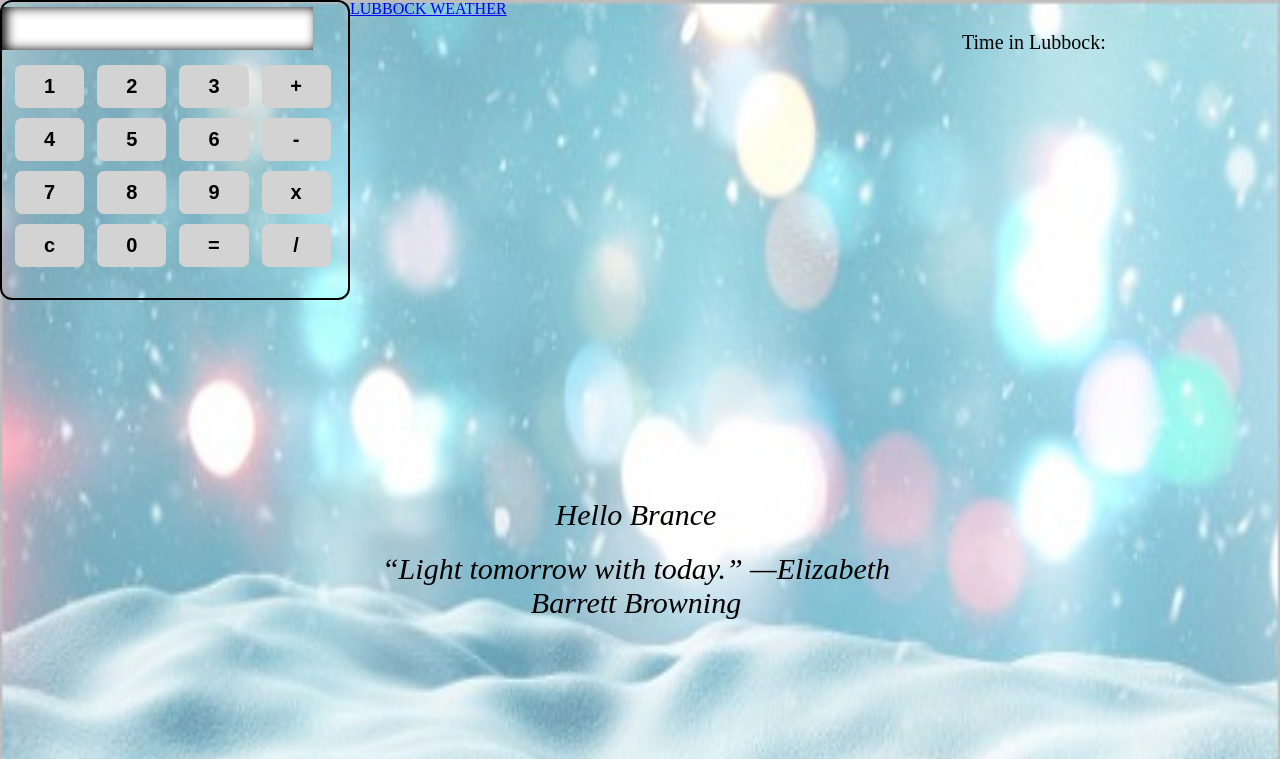
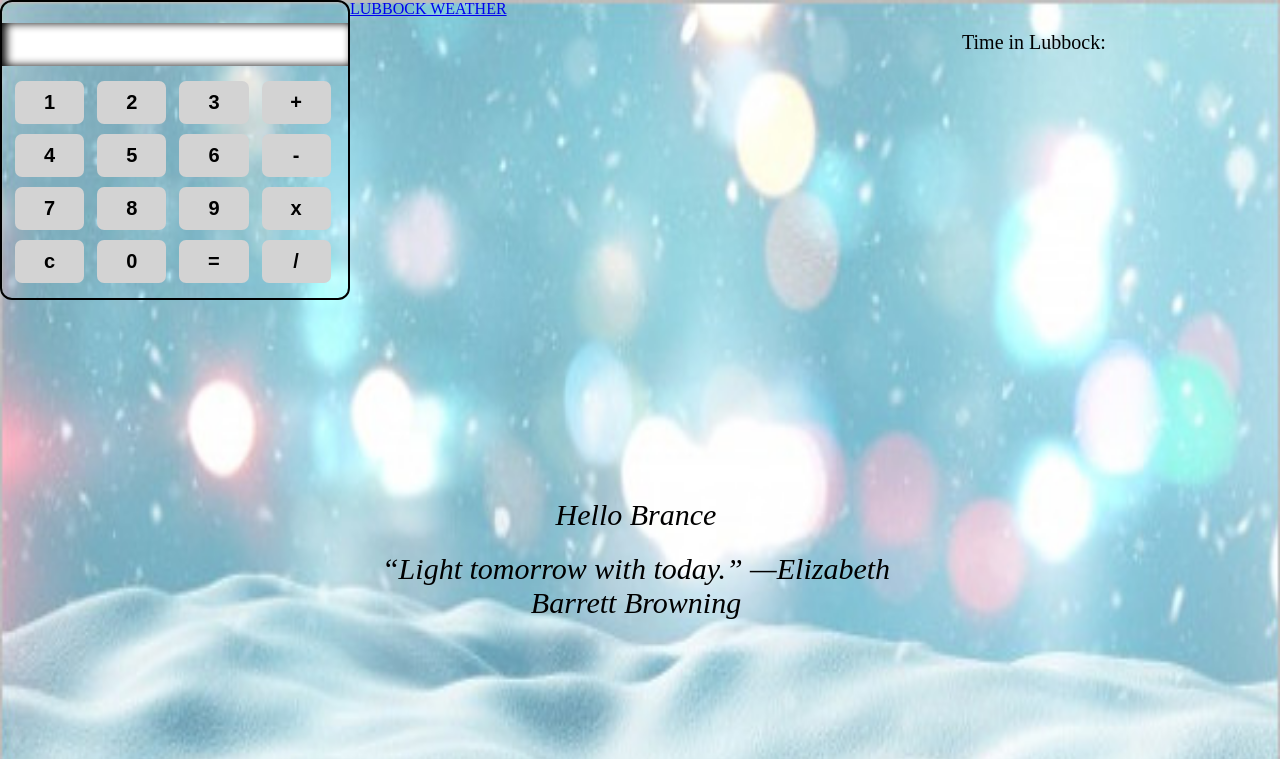
Before and after one commit to brance17/LCA_web101_Brance_Scott, a plain HTML site: page myPortfolio/src/dashboard1.html in a window 1280 px wide. Shown: the top 759 px of the page. Drawn offline with Linux system fonts and the light colour scheme; a script that the page names is missing.

Commit message:
Calculator changes

```diff
--- a/myPortfolio/styles/dashboard1.css
+++ b/myPortfolio/styles/dashboard1.css
@@ -37,6 +37,9 @@ background-image: url(../images/widgetbg.jpg);
 /* calculator*/
 #calc-contain{
     grid-area: 1 / 1 / 2 / 2;
+    display: flex;
+    flex-flow: column;
+    justify-content: center;
     width: 350px;
     border: 2px solid black;
     border-radius: 12px;
@@ -58,18 +61,18 @@ background-image: url(../images/widgetbg.jpg);
     transform: translateY(4px);
   }
   input[type=button]:hover {
-    background-color: #003300;
-    color: white;
+    background-color: lightblue;
+    color: black;
   }
 
   input[type = text] {
     position: relative;
     display: block;
-    width: 90%;
+    width: 100%;
     margin: 5px auto;
     font-size: 20px;
     padding: 10px;
-    box-shadow: 4px 0px 12px black inset;
+    box-shadow: 4px 0px 10px black inset;
   }
 
   /*weather*/
```
